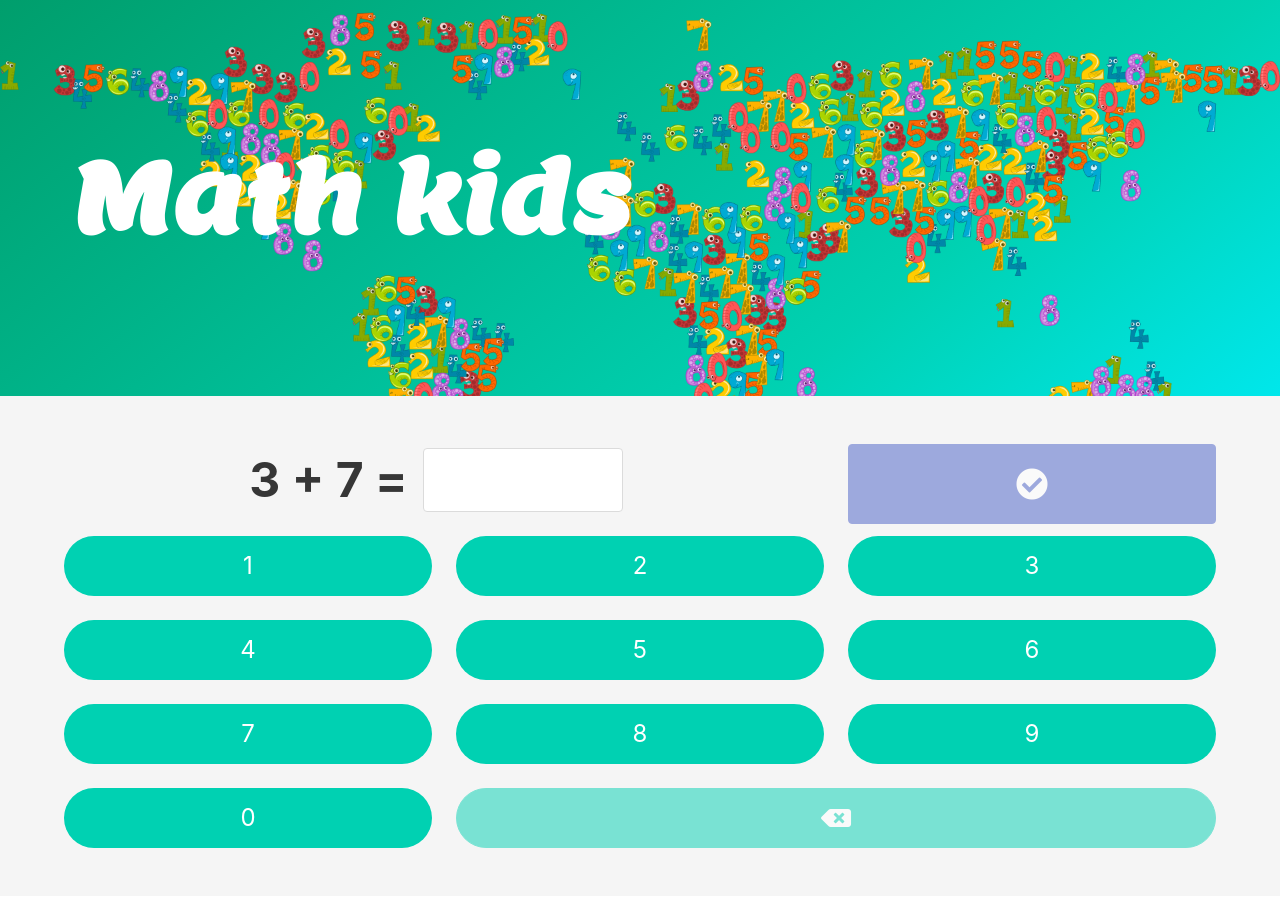
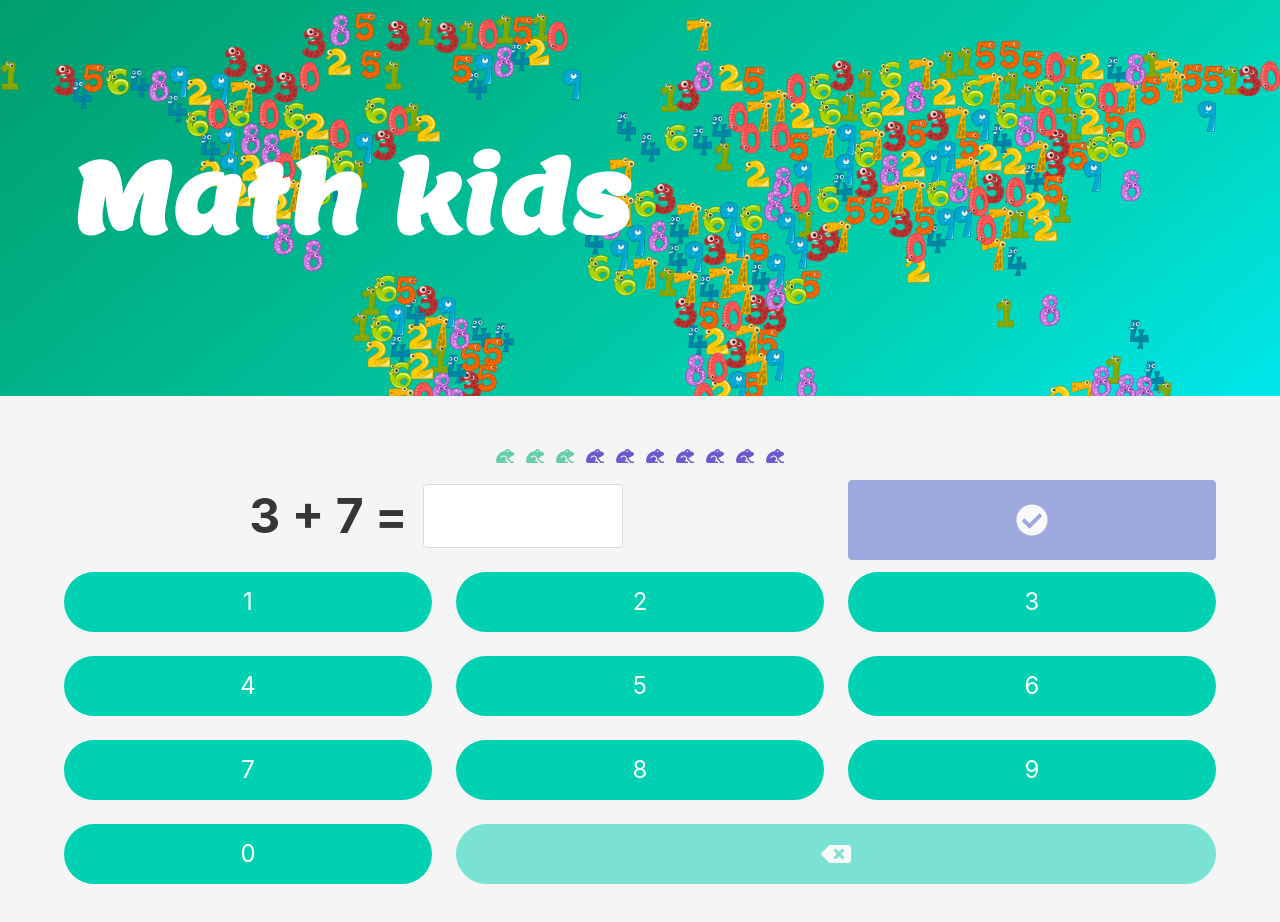
Before and after one commit to eaboy/math-kids, an Angular app: page / in a window 1280 px wide. Shown: the top 922 px of the page. Before the commit the page ends 896 px from the top, so only its background shows below. Built offline with nearby package versions, Linux system fonts and the light colour scheme.

Commit message:
Visual help component update

```diff
--- a/src/app/components/components.module.ts
+++ b/src/app/components/components.module.ts
@@ -13,7 +13,8 @@ import { VisualHelpComponent } from './visual-help/visual-help.component';
   ],
   exports: [
     OperationComponent,
-    NumpadComponent
+    NumpadComponent,
+    VisualHelpComponent
   ]
 })
 export class ComponentsModule { }
--- a/src/app/components/visual-help/icon-list.ts
+++ b/src/app/components/visual-help/icon-list.ts
@@ -41,3 +41,20 @@ export const IconList = [
   'utensil-spoon',
   'volleyball-ball'
 ];
+
+export const ColorList = [
+  'darkkhaki',
+  'salmon',
+  'forestgreen',
+  'darkorange',
+  'olive',
+  'mediumaquamarine',
+  'lightseagreen',
+  'dodgerblue',
+  'slateblue',
+  'purple',
+  'darkslategray',
+  'goldenrod',
+  'chocolate',
+  'maroon'
+];
--- a/src/app/components/visual-help/visual-help.component.html
+++ b/src/app/components/visual-help/visual-help.component.html
@@ -1 +1,10 @@
-<p>visual-help works!</p>
+<div class="columns">
+  <div class="column has-text-centered">
+    <span class="icon is-small" [ngStyle]="{color: colorStyleFirstIcon}" *ngFor="let i of firstGroup">
+      <i class="fas" [ngClass]="icon"></i>
+    </span>
+    <span class="icon is-small" [ngStyle]="{color: colorStyleSecondIcon}" *ngFor="let i of secondGroup">
+      <i class="fas" [ngClass]="icon"></i>
+    </span>
+  </div>
+</div>
--- a/src/app/components/visual-help/visual-help.component.scss
+++ b/src/app/components/visual-help/visual-help.component.scss
@@ -0,0 +1,7 @@
+.icon {
+  margin: 0 7px;
+}
+
+.fas {
+  line-height: 1.5em;
+}
--- a/src/app/components/visual-help/visual-help.component.ts
+++ b/src/app/components/visual-help/visual-help.component.ts
@@ -1,4 +1,6 @@
-import { Component, OnInit } from '@angular/core';
+import { Component, OnInit, Input } from '@angular/core';
+import { IconList, ColorList } from './icon-list';
+import { OperationsService, Operation } from 'src/app/operations.service';
 
 @Component({
   selector: 'app-visual-help',
@@ -7,9 +9,26 @@ import { Component, OnInit } from '@angular/core';
 })
 export class VisualHelpComponent implements OnInit {
 
-  constructor() { }
+  @Input() operation: Operation;
+
+  firstGroup: number[];
+  secondGroup: number[];
+
+  icon: string;
+  colorStyleFirstIcon: string;
+  colorStyleSecondIcon: string;
+
+  constructor(private operationsService: OperationsService) { }
 
   ngOnInit(): void {
+    const iconIndex: number = this.operationsService.getRandomNumber(IconList.length, 0);
+    const colorFirstIndex: number = this.operationsService.getRandomNumber(ColorList.length, 0);
+    const colorSecondIndex: number = this.operationsService.getRandomNumber(ColorList.length, 0);
+    this.icon = 'fa-' + IconList[iconIndex];
+    this.colorStyleFirstIcon = ColorList[colorFirstIndex];
+    this.colorStyleSecondIcon = ColorList[colorSecondIndex];
+    this.firstGroup = [...Array(this.operation.firstNumber).keys()];
+    this.secondGroup = [...Array(this.operation.secondNumber).keys()];
   }
 
 }
--- a/src/app/home/home.component.html
+++ b/src/app/home/home.component.html
@@ -1,5 +1,6 @@
+<app-visual-help [operation]="operation"></app-visual-help>
 <app-operation [operation]="operation" [result]="solution" [showIcon]="showIcon" [correct]="correct"
   (solved)="onSolved($event)">
 </app-operation>
-<app-numpad (sendDigit)="onDigitSent($event)" (deleteDigit)=onDeletedDigit($event)
-  [disableBackSpace]="solution === null"></app-numpad>
+<app-numpad (sendDigit)="onDigitSent($event)" (deleteDigit)="onDeletedDigit()" [disableBackSpace]="solution === null">
+</app-numpad>
```
